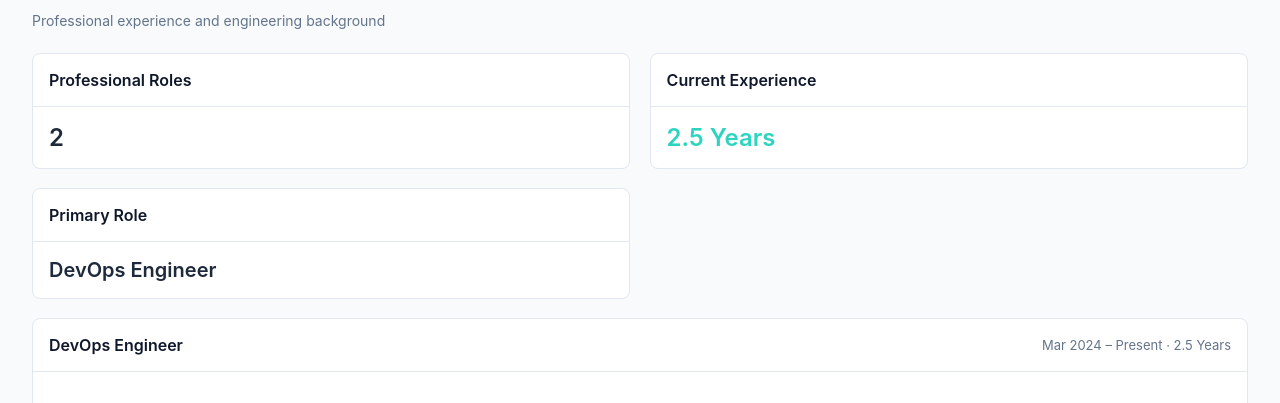
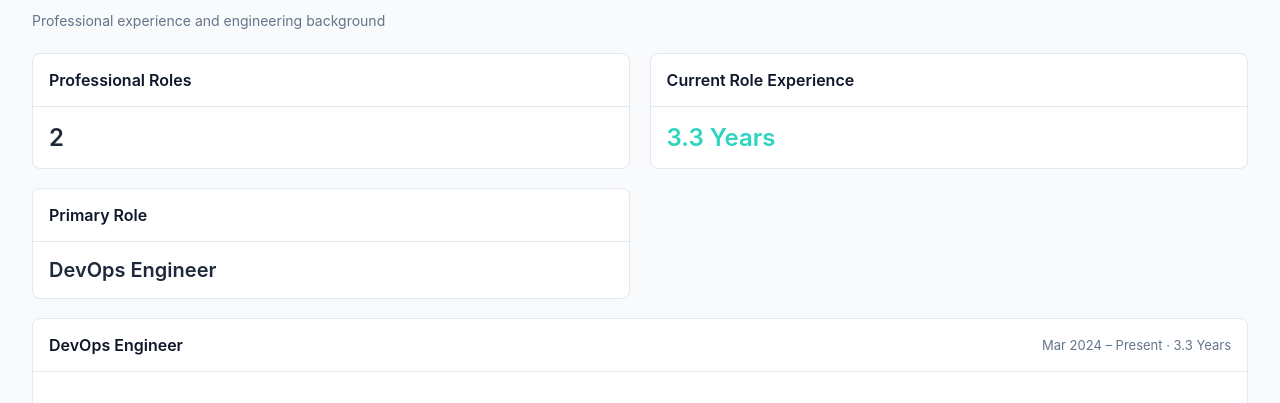
Before and after one commit to mohankumarsaras/mohankumarsaras-portfolio, a React (Vite) app: page /experience in a window 1280 px wide. Shown: the part 168-571 px from the top of the page. Built offline with nearby package versions, Linux system fonts and the light colour scheme.

Commit message:
Update Home Page

```diff
--- a/src/data/profile.js
+++ b/src/data/profile.js
@@ -59,7 +59,7 @@ export const profile = {
       projectSlug: "siddha-patient-intake",
       role: "DevOps Engineer",
       duration: "Mar 2024 – Present",
-      experience: "2.5 Years",
+      experience: "3.3 Years",
       location: "",
       client: "Orthopedic Spine Institution, USA",
       project: "SaaS Healthcare Platform – Siddha Patient Intake",
--- a/src/pages/Experience.jsx
+++ b/src/pages/Experience.jsx
@@ -19,7 +19,7 @@ export default function Experience() {
           <div className="console-card-body" style={{ fontSize: '24px', fontWeight: '600' }}>{profile.experience.length}</div>
         </div>
         <div className="console-card" style={{ gridColumn: 'span 1' }}>
-          <div className="console-card-header"><span className="console-card-title">Current Experience</span></div>
+          <div className="console-card-header"><span className="console-card-title">Current Role Experience</span></div>
           <div className="console-card-body" style={{ fontSize: '24px', fontWeight: '600', color: '#2DD4BF' }}>{profile.experience[0]?.experience}</div>
         </div>
         <div className="console-card" style={{ gridColumn: 'span 1' }}>
```
